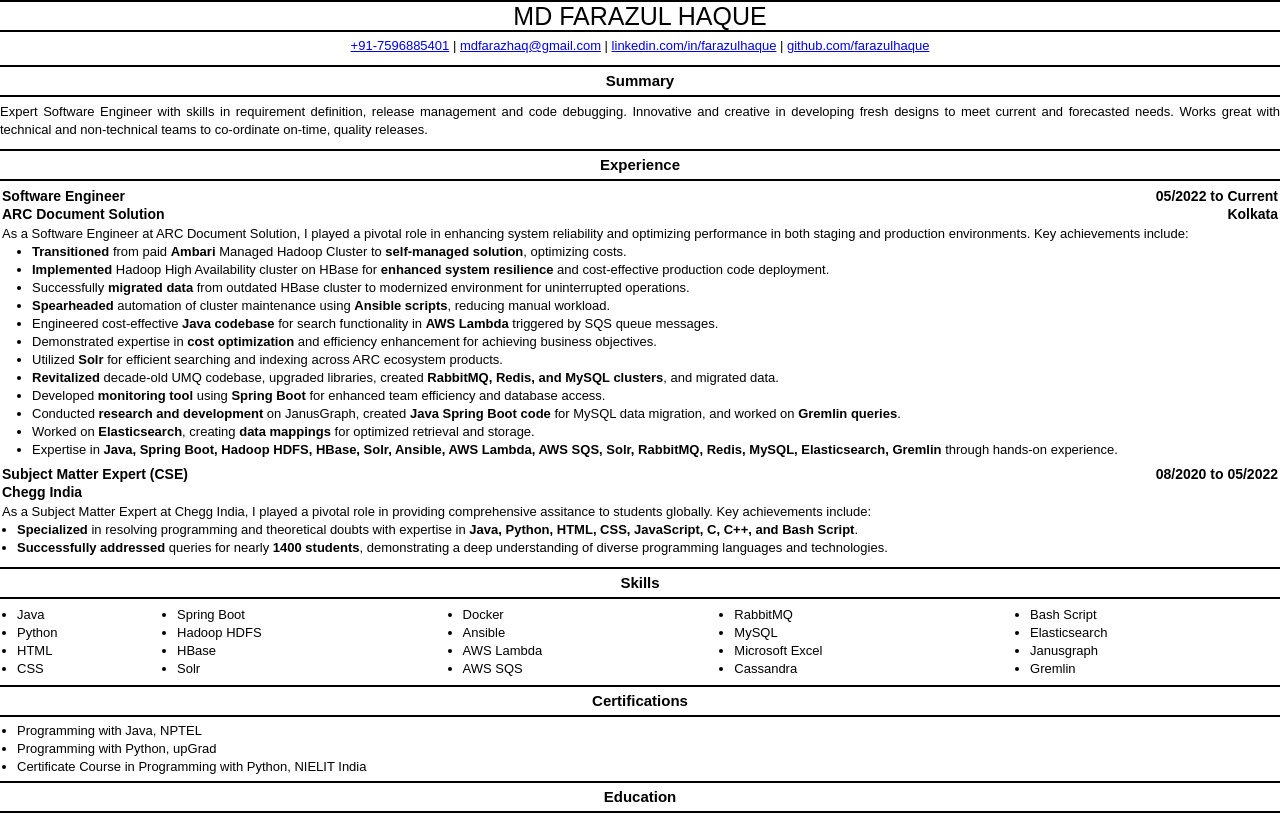
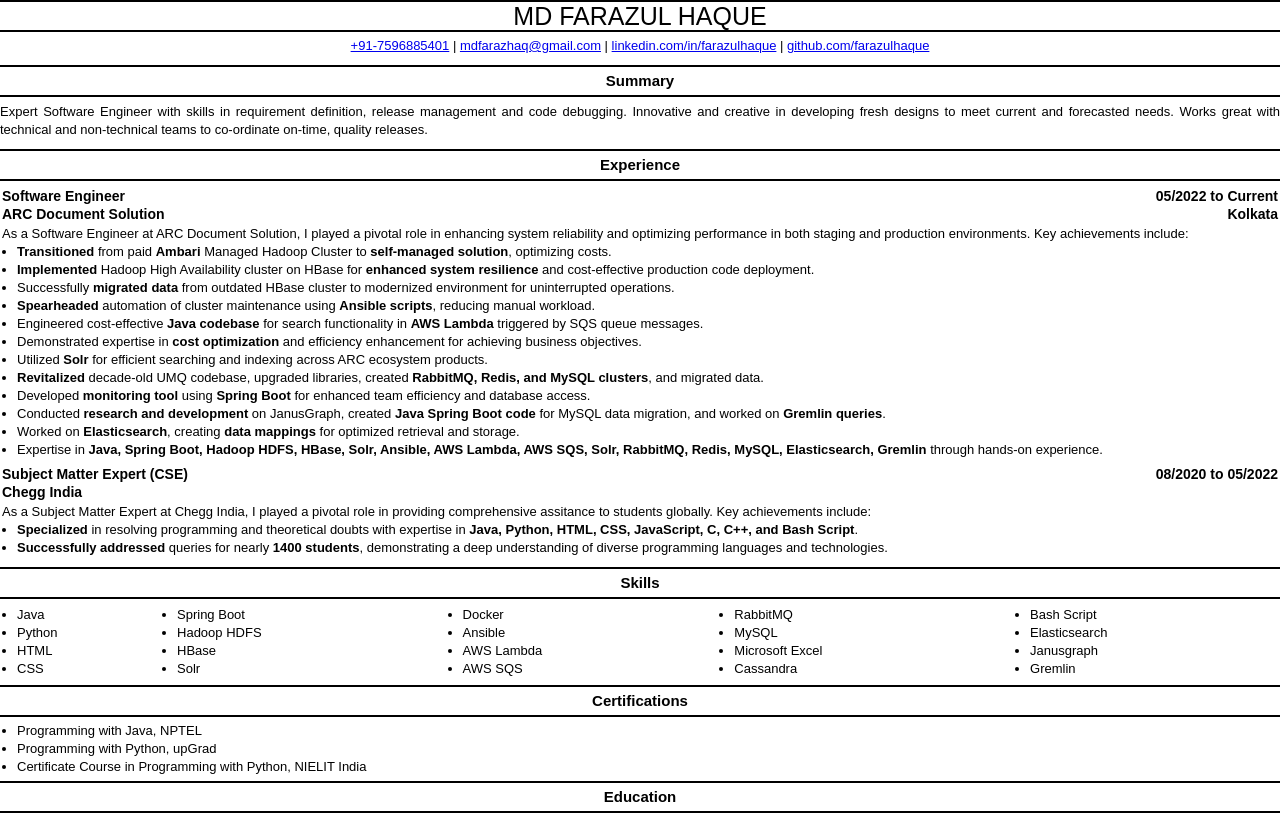
Before and after one commit to Farazulhaque/Resume, a plain HTML site: page index.html in a window 1280 px wide. Shown: the top 816 px of the page. Drawn offline with Linux system fonts and the light colour scheme.

Commit message:
Update index.html

```diff
--- a/index.html
+++ b/index.html
@@ -8,8 +8,12 @@
   </head>
 
   <body>
+    <!-- Main Content Container -->
     <div class="container">
+      <!-- Name Section -->
       <div class="name">MD FARAZUL HAQUE</div>
+
+      <!-- Contacts Section -->
       <div class="contacts">
         <a href="tel:+91-7596885401">+91-7596885401</a> |
         <a href="mailto:mdfarazhaq@gmail.com">mdfarazhaq@gmail.com</a> |
@@ -21,6 +25,8 @@
           >github.com/farazulhaque</a
         >
       </div>
+
+      <!-- Summary Section -->
       <div class="headers">Summary</div>
       <div class="summary_content">
         Expert Software Engineer with skills in requirement definition, release
@@ -29,8 +35,11 @@
         technical and non-technical teams to co-ordinate on-time, quality
         releases.
       </div>
+
+      <!-- Experience Section -->
       <div class="headers">Experience</div>
 
+      <!-- Job Experience Details -->
       <table class="experience_details">
         <tr>
           <td class="left">
@@ -49,72 +58,15 @@
           </td>
         </tr>
       </table>
+
+      <!-- Job Experience Summmary -->
       <div class="experience_summary">
         <p>
           As a Software Engineer at ARC Document Solution, I played a pivotal
           role in enhancing system reliability and optimizing performance in
           both staging and production environments. Key achievements include:
         </p>
-        <ul>
-          <!-- <li>
-            Transitioned from a paid version of Ambari Managed Hadoop Cluster to
-            a self managed solution, optimising costs for the company.
-          </li>
-          <li>
-            Implemented Hadoop High availability cluster on HBase, enhancing
-            system resilience and facilitating the cost-effective deployment of
-            production code.
-          </li>
-          <li>
-            Successfully orchestrated the seamless migration of data from an
-            outdated HBase cluster to a modernised environment, ensuring
-            uninterrupted operations.
-          </li>
-          <li>
-            Spearheaded the automation of cluster maintenance processes using
-            Ansible scripts, significantly- reducing manual workload and
-            enhancing operational efficiency.
-          </li>
-          <li>
-            Engineered cost-effective solutions by deploying Java codebase for
-            search functionality in AWS Lambda, triggered by SQS queue messages.
-          </li>
-          <li>
-            Demonstrated expertise in optimising costs while enhancing
-            efficiency, a testament to my commitment to achieving business
-            objectives.
-          </li>
-          <li>
-            Utilized Solr extensively to enable efficient searching and indexing
-            capabilities across various products within the ARC ecosystem.
-          </li>
-          <li>
-            Revitalised the decade-old UMQ codebase by upgrading libraries,
-            creating RabbitMQ, Redis and MySQL clusters, and migrating data to
-            the new environment.
-          </li>
-          <li>
-            Developed a monitoring tool using Spring Boot, enhancing the
-            monitoring team's efficiency by providing seamless access to
-            components without direct database access.
-          </li>
-          <li>
-            Conducted end-to-end research and development on JanusGraph, from
-            creating clusters to integrating search and storage backends.
-            Developed a Java Spring Boot code facilitating MySQL data migration
-            to Janusgraph. Worked on converting MySQL queries to Gremlin
-            queries.
-          </li>
-          <li>
-            Worked on Elasticsearch, creating data mappings to optimise data
-            retrieval and storage.
-          </li>
-          <li>
-            Expertise gained in Java, Spring Boot, Hadoop HDFS, HBase, Solr,
-            Ansible, AWS Lambda, AWS SQS, RabbitMQ, Redis, and MySQL,
-            highlighting a comprehensive skill set acquired through hands-on
-            experience.
-          </li> -->
+
         <ul>
           <li>
             <b>Transitioned</b> from paid <b>Ambari</b> Managed Hadoop Cluster
@@ -122,8 +74,8 @@
           </li>
           <li>
             <b>Implemented</b> Hadoop High Availability cluster on HBase for
-              <b>enhanced system resilience</b> and cost-effective production
-              code deployment.
+            <b>enhanced system resilience</b> and cost-effective production code
+            deployment.
           </li>
           <li>
             Successfully <b>migrated data</b> from outdated HBase cluster to
@@ -135,16 +87,15 @@
           </li>
           <li>
             Engineered cost-effective <b>Java codebase</b> for search
-              functionality in <b>AWS Lambda</b> triggered by SQS queue
-              messages.
+            functionality in <b>AWS Lambda</b> triggered by SQS queue messages.
           </li>
           <li>
             Demonstrated expertise in <b>cost optimization</b> and efficiency
             enhancement for achieving business objectives.
           </li>
           <li>
-              Utilized <b>Solr</b> for efficient searching and indexing across
-              ARC ecosystem products.
+            Utilized <b>Solr</b> for efficient searching and indexing across ARC
+            ecosystem products.
           </li>
           <li>
             <b>Revitalized</b> decade-old UMQ codebase, upgraded libraries,
@@ -157,8 +108,8 @@
           </li>
           <li>
             Conducted <b>research and development</b> on JanusGraph, created
-              <b>Java Spring Boot code</b> for MySQL data migration, and worked
-              on <b>Gremlin queries</b>.
+            <b>Java Spring Boot code</b> for MySQL data migration, and worked on
+            <b>Gremlin queries</b>.
           </li>
           <li>
             Worked on <b>Elasticsearch</b>, creating <b>data mappings</b> for
@@ -167,15 +118,15 @@
           <li>
             Expertise in
             <b
-                >Java, Spring Boot, Hadoop HDFS, HBase, Solr, Ansible, AWS
-                Lambda, AWS SQS, Solr, RabbitMQ, Redis, MySQL, Elasticsearch,
-                Gremlin</b
+              >Java, Spring Boot, Hadoop HDFS, HBase, Solr, Ansible, AWS Lambda,
+              AWS SQS, Solr, RabbitMQ, Redis, MySQL, Elasticsearch, Gremlin</b
             >
             through hands-on experience.
           </li>
         </ul>
-        </ul>
       </div>
+
+      <!-- Job Experience Details -->
       <table class="experience_details">
         <tr>
           <td class="left">
@@ -191,6 +142,8 @@
           </td>
         </tr>
       </table>
+
+      <!-- Job Experience Summmary -->
       <div class="experience_summary">
         <p>
           As a Subject Matter Expert at Chegg India, I played a pivotal role in
@@ -198,16 +151,6 @@
           achievements include:
         </p>
         <ul>
-          <!-- <li>
-            Specialised in resolving doubts related to programming and
-            theoretical concepts, with expertise in Java, Python, HTML, CSS,
-            JavaScript, C, C++ and Bash Script.
-          </li>
-          <li>
-            Successfully addressed queries for nearly 1400 students,
-            demonstrating a deep understanding of diverse programming languages
-            and technologies.
-          </li> -->
           <li>
             <b>Specialized</b> in resolving programming and theoretical doubts
             with expertise in
@@ -220,6 +163,8 @@
           </li>
         </ul>
       </div>
+
+      <!-- Skills Section -->
       <div class="headers">Skills</div>
       <table class="skills">
         <tr>
@@ -265,6 +210,8 @@
           </td>
         </tr>
       </table>
+
+      <!-- Certifications Section -->
       <div class="headers">Certifications</div>
       <ul class="headers_list">
         <li>Programming with Java, NPTEL</li>
@@ -272,6 +219,8 @@
         <!-- <li>Certificate Course in Web Design, NIELIT India</li> -->
         <li>Certificate Course in Programming with Python, NIELIT India</li>
       </ul>
+
+      <!-- Education Section -->
       <div class="headers">Education</div>
       <table class="education_summary">
         <tr class="education_degree">
@@ -346,6 +295,7 @@
         </tr>
       </table>
 
+      <!-- Projects Section -->
       <div class="headers">Projects</div>
       <ul class="projects_content">
         <li>
```
Lines whose indentation alone changed are shown as unchanged.
